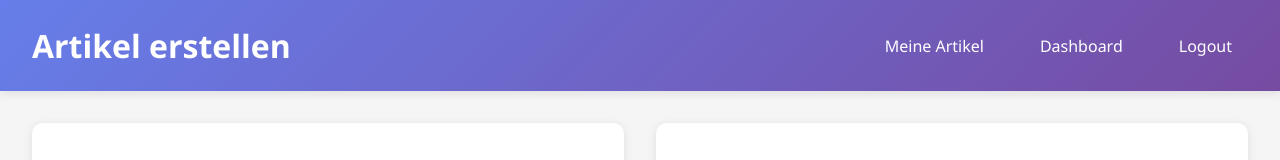
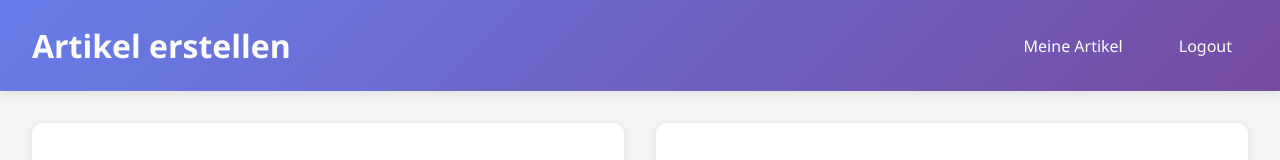
Before and after one commit to mtn-mover/chilis-flaesch, a website: page create-article.html in a window 1280 px wide. Shown: the top 160 px of the page. Drawn offline with Linux system fonts and the light colour scheme; sample sign-in values are in the browser's storage.

Commit message:
Remove confusing Dashboard links from navigation
Problem: Dashboard link redirected to login page
Solution: Remove Dashboard links - 'Meine Artikel' IS the dashboard/article overview

Changes:
- my-articles.html: Removed 'Dashboard' link (we're already on the dashboard)
- create-article.html: Removed 'Dashboard' link (use 'Meine Artikel' instead)

Navigation now clearer:
- Neuer Artikel / Artikel erstellen
- Meine Artikel (= article overview/dashboard)
- Logout

```diff
--- a/create-article.html
+++ b/create-article.html
@@ -257,7 +257,6 @@
             <h1>Artikel erstellen</h1>
             <div class="nav-links">
                 <a href="my-articles.html">Meine Artikel</a>
-                <a href="dashboard.html">Dashboard</a>
                 <a href="#" onclick="logout()">Logout</a>
             </div>
         </div>
```
Also changed, not shown: my-articles.html (+0 -1 lines).
